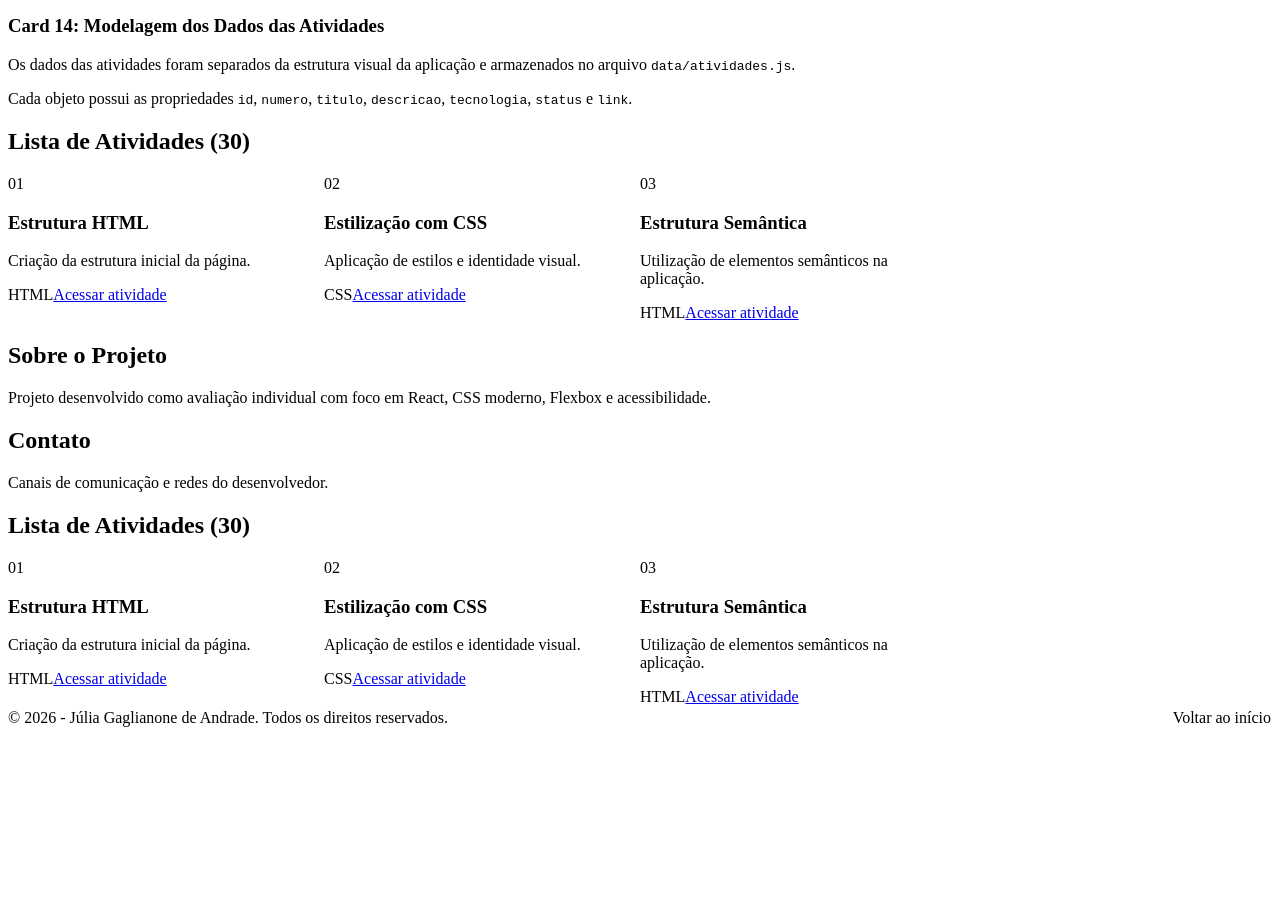
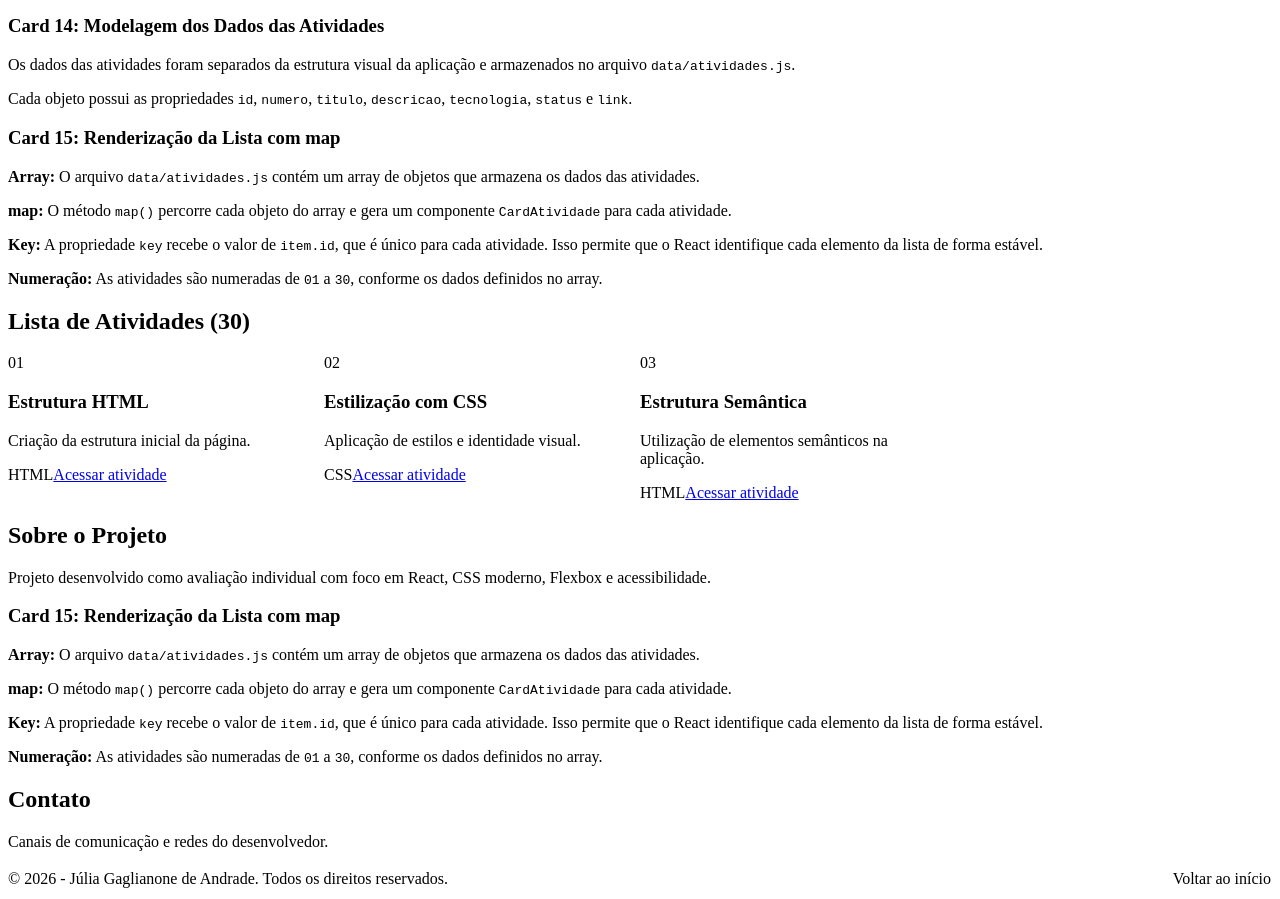
Before and after one commit to juliagaglianone/react-learning, a React (Vite) app: page / in a window 1280 px wide. Shown: the part 2320-3219 px from the top of the page. Before the commit the page ends 3058 px from the top, so only its background shows below. Built offline with nearby package versions, Linux system fonts and the light colour scheme.

Commit message:
feat: renderizar atividades com map

```diff
--- a/src/App.jsx
+++ b/src/App.jsx
@@ -3,9 +3,8 @@ import './App.css';
 import Cabecalho from './components/Cabecalho';
 import Rodape from './components/Rodape';
 import atividades from './data/atividades';
+import profileJulia from './public/profile-julia.jpg';
 import CardAtividade from './components/CardAtividade';
-import profileJulia from './public/profile-julia.jpg';
-
 export default function App() {
 
   return (
@@ -451,6 +450,36 @@ export default function App() {
       </p>
     </article>
 
+    {/* Card 15 - Renderização da lista com map */}
+    <article className="card-evidencia">
+      <h3>Card 15: Renderização da Lista com map</h3>
+
+      <p>
+        <strong>Array:</strong>{' '}
+        O arquivo <code>data/atividades.js</code> contém um array de objetos
+        que armazena os dados das atividades.
+      </p>
+
+      <p>
+        <strong>map:</strong>{' '}
+        O método <code>map()</code> percorre cada objeto do array e gera um
+        componente <code>CardAtividade</code> para cada atividade.
+      </p>
+
+      <p>
+        <strong>Key:</strong>{' '}
+        A propriedade <code>key</code> recebe o valor de <code>item.id</code>,
+        que é único para cada atividade. Isso permite que o React identifique
+        cada elemento da lista de forma estável.
+      </p>
+
+      <p>
+        <strong>Numeração:</strong>{' '}
+        As atividades são numeradas de <code>01</code> a <code>30</code>,
+        conforme os dados definidos no array.
+      </p>
+    </article>
+
         {/* Seção de Grid de Atividades */}
         <section id="atividades">
           <h2>Lista de Atividades (30)</h2>
@@ -478,6 +507,34 @@ export default function App() {
             CSS moderno, Flexbox e acessibilidade.
           </p>
         </section>
+        <article className="card-evidencia">
+          <h3>Card 15: Renderização da Lista com map</h3>
+
+          <p>
+            <strong>Array:</strong>{' '}
+            O arquivo <code>data/atividades.js</code> contém um array de objetos
+            que armazena os dados das atividades.
+          </p>
+
+          <p>
+            <strong>map:</strong>{' '}
+            O método <code>map()</code> percorre cada objeto do array e gera um
+            componente <code>CardAtividade</code> para cada atividade.
+          </p>
+
+          <p>
+            <strong>Key:</strong>{' '}
+            A propriedade <code>key</code> recebe o valor de <code>item.id</code>,
+            que é único para cada atividade. Isso permite que o React identifique
+            cada elemento da lista de forma estável.
+          </p>
+
+          <p>
+            <strong>Numeração:</strong>{' '}
+            As atividades são numeradas de <code>01</code> a <code>30</code>,
+            conforme os dados definidos no array.
+          </p>
+        </article>
 
         {/* Seção Contato */}
         <section id="contato">
@@ -488,23 +545,6 @@ export default function App() {
           </p>
         </section>
 
-        <section id="atividades">
-          <h2>Lista de Atividades (30)</h2>
-
-          <div className="grid-atividades">
-            {atividades.map((item) => (
-              <CardAtividade
-                key={item.id}
-                numero={item.numero}
-                titulo={item.titulo}
-                descricao={item.descricao}
-                tecnologia={item.tecnologia}
-                link={item.link}
-              />
-            ))}
-          </div>
-        </section>
-
       </main>
 
       <Rodape nome="Júlia Gaglianone de Andrade" />
```
